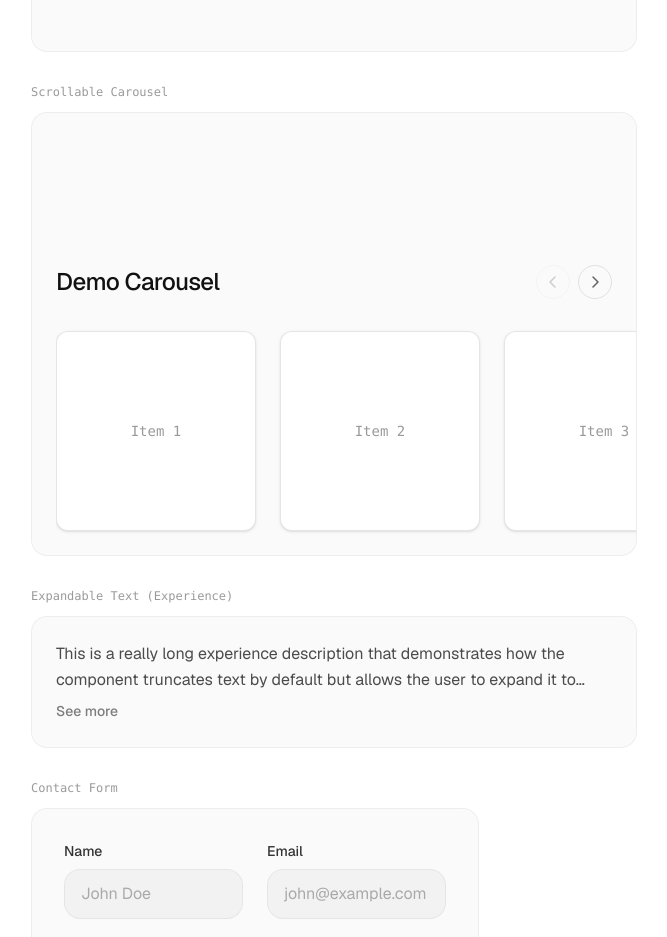
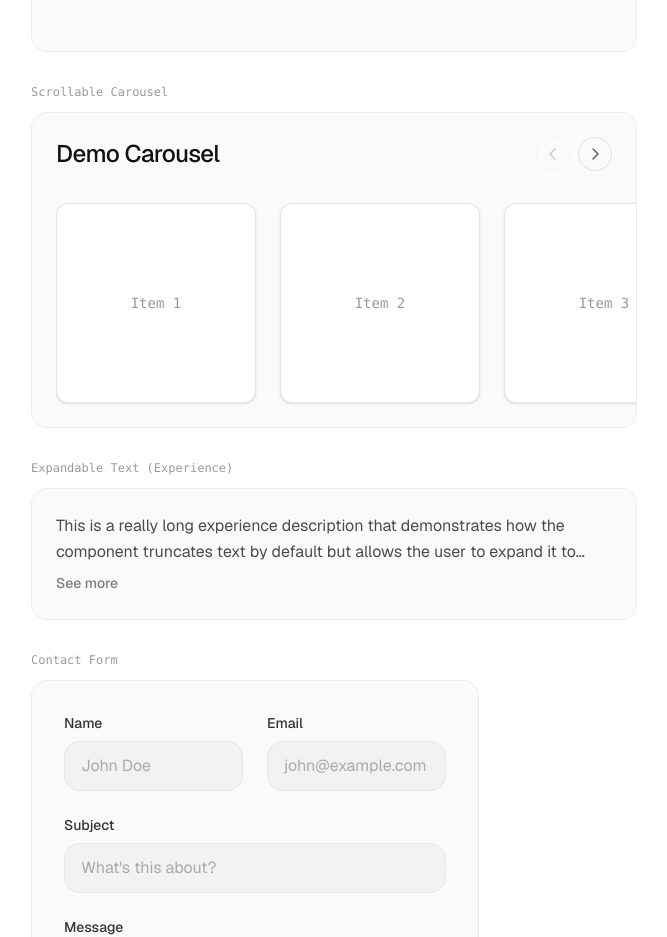
Before and after one commit to ndzuma/ndzumamalate.com, a Next.js app in the folder apps/web/: page /this in a window 1280 px wide. Shown: the part 6460-7397 px from the top of the page, without its empty margins (66-733 px from the left). Built offline with nearby package versions, Linux system fonts and the light colour scheme; no server answers.

Commit message:
Add className prop to Carousel component

```diff
--- a/apps/web/app/this/design-system.tsx
+++ b/apps/web/app/this/design-system.tsx
@@ -201,7 +201,7 @@ export function DesignSystemShowcase() {
           <div>
             <div className="text-xs font-mono text-black/40 mb-3">Scrollable Carousel</div>
             <div className="relative w-full border border-black/5 bg-black/[0.02] rounded-2xl p-4 sm:p-6 overflow-hidden">
-              <Carousel title="Demo Carousel">
+              <Carousel title="Demo Carousel" className="w-full">
                 {Array.from({ length: 5 }).map((_, i) => (
                   <div key={i} className="flex-none w-[200px] aspect-square rounded-xl bg-white border border-black/10 shadow-sm flex items-center justify-center text-black/40 font-mono text-sm">
                     Item {i + 1}
--- a/apps/web/components/carousel.tsx
+++ b/apps/web/components/carousel.tsx
@@ -6,9 +6,10 @@ import { CaretLeft, CaretRight } from "@phosphor-icons/react";
 type CarouselProps = {
   title: string;
   children: React.ReactNode;
+  className?: string;
 };
 
-export default function Carousel({ title, children }: CarouselProps) {
+export default function Carousel({ title, children, className = "mt-32 w-full" }: CarouselProps) {
   const scrollRef = useRef<HTMLDivElement>(null);
   const [showLeft, setShowLeft] = useState(false);
   const [showRight, setShowRight] = useState(true);
@@ -38,7 +39,7 @@ export default function Carousel({ title, children }: CarouselProps) {
   };
 
   return (
-    <section className="mt-32 w-full">
+    <section className={className}>
       <div className="flex items-center justify-between mb-8">
         <h2 className="text-xl sm:text-2xl font-medium tracking-tight">
           {title}
```
